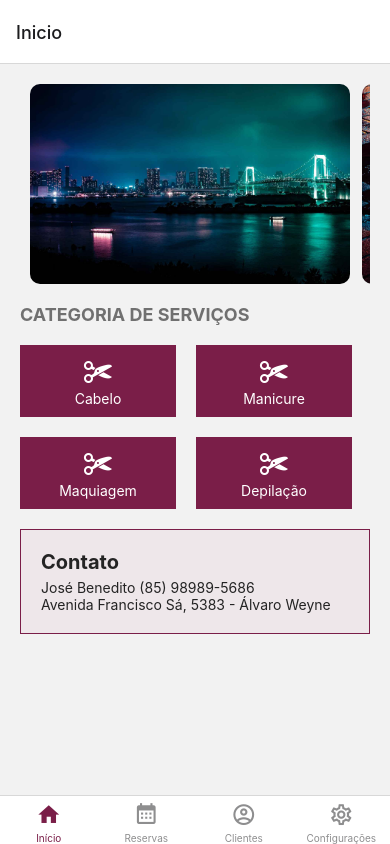
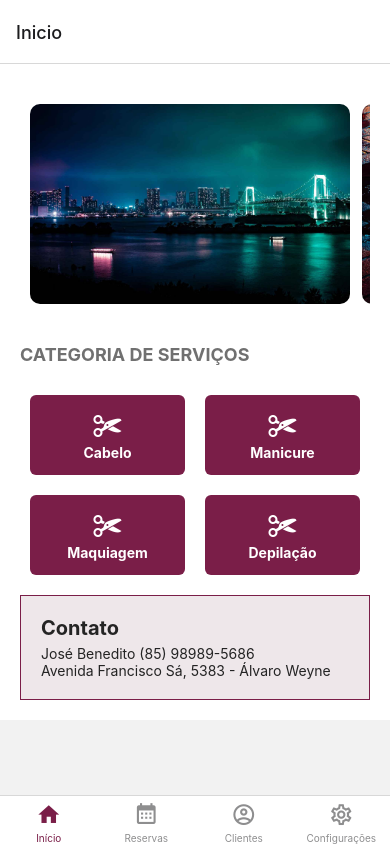
Before and after one commit to demetriuscaminha/alexstudio, a React Native app: screen /Principal in a window 390 px wide. Built offline with nearby package versions, Linux system fonts and the light colour scheme.

Commit message:
Ajustes login

```diff
--- a/App.js
+++ b/App.js
@@ -16,8 +16,8 @@ const Stack = createStackNavigator();
 function MyStack() {
   return (
     <Stack.Navigator>
+      <Stack.Screen name="Login" component={Login} />
       <Stack.Screen name="Home" component={Home} options={{headerShown: false}}/>
-      <Stack.Screen name="Login" component={Login} />
       <Stack.Screen name="EsqueceuSenha" component={EsqueceuSenha} />
       <Stack.Screen name="Cadastro" component={Cadastro} />
       <Stack.Screen name="Principal" component={Principal} options={{headerShown: false}}/>
--- a/src/screens/Cadastro.js
+++ b/src/screens/Cadastro.js
@@ -1,9 +1,17 @@
-import React from 'react'
+import React, { useState } from 'react';
 import { Button, Input, Text } from 'react-native-elements'
-import { View } from 'react-native'
+import { TouchableOpacity, View } from 'react-native'
 import styles from '../styles/styles'
 
-export default function Cadastro() {
+export default function Cadastro({ navigation }) {
+
+  const [nome, setNome] = useState('');
+  const [cpf, setCPF] = useState('');
+  const [apelido, setApelido] = useState('');
+  const [telefone, setTelefone] = useState('');
+  const [dataNasc, setDataNasc] = useState('');
+  const [email, setEmail] = useState('');
+  const [password, setPassword] = useState('');
 
   const mainPage = () => {
     navigation.navigate("Principal")
@@ -14,44 +22,36 @@ export default function Cadastro() {
       <Text>Logo</Text>
       <Input
         placeholder="Nome Completo"
-        onChangeText={value => setCNaome(value)}
-        secureTextEntry={true}
-      />
+        onChangeText={value => setNome(value)}
+        />
       <Input
         placeholder="CPF"
         onChangeText={value => setCPF(value)}
-        secureTextEntry={true}
       />
       <Input
         placeholder="Apelido"
         onChangeText={value => setApelido(value)}
-        secureTextEntry={true}
       />
       <Input
         placeholder="Telefone"
         onChangeText={value => setTelefone(value)}
-        secureTextEntry={true}
       />
       <Input
         placeholder="Data de Nascimento"
         onChangeText={value => setDataNasc(value)}
-        secureTextEntry={true}
       />
       <Input
         placeholder="E-mail"
         onChangeText={value => setEmail(value)}
-        secureTextEntry={true}
       />
       <Input
         placeholder="Senha"
         onChangeText={value => setPassword(value)}
         secureTextEntry={true}
       />
-      <Button
-        title="Salvar"
-        buttonStyle={{width: '100%'}}
-        onPress={() => mainPage()}
-      />
+      <TouchableOpacity onPress={() => mainPage()} style={styles.buttonTouch}>
+        <Text style={styles.buttonTouchText}>Salvar Cadastro</Text>
+      </TouchableOpacity>
     </View>
   )
 }
--- a/src/screens/Inicio.js
+++ b/src/screens/Inicio.js
@@ -2,6 +2,7 @@ import React from 'react';
 import { View, Image, FlatList, StyleSheet, Dimensions, TouchableOpacity } from 'react-native';
 import { Text } from 'react-native-elements';
 import Ionicons from '@expo/vector-icons/Ionicons';
+import styles from '../styles/styles';
 
 
 const carouselData = [
@@ -14,9 +15,11 @@ const carouselData = [
 
 const renderItem = ({ item }) => {
   return (
-    <View style={styles.grid}>
-      <View style={styles.carouselItem}>
-        <Image source={item.image} style={styles.image} />
+    <View style={styles.container}>
+      <View style={styles.grid}>
+        <View style={styles.carouselItem}>
+          <Image source={item.image} style={styles.carouselImage} />
+        </View>
       </View>
     </View>
   );
@@ -44,29 +47,33 @@ export default function Inicio({navigation}) {
         showsHorizontalScrollIndicator={false}
       />
 
-      <View style={{paddingVertical: 20}}>
+      <View style={{marginTop: 20}}>
           <Text style={{fontSize: 18, fontWeight: 'bold', color:'#707070'}}>CATEGORIA DE SERVIÇOS</Text>
       </View>
 
-      <View>
-        <View style={styles.row}>
-          <TouchableOpacity style={styles.button} onPress={() => ServicoCabelo()}>
+      <View style={styles.grid}>
+        <View style={styles.grid2x2}>
+          <TouchableOpacity style={[styles.button, {height: 80, marginHorizontal:10, marginVertical: 10}]} onPress={() => ServicoCabelo()}>
             <Ionicons name="cut" size={32} color="white" />
-            <Text style={styles.buttonText}>Cabelo</Text>
-          </TouchableOpacity>
-          <TouchableOpacity style={styles.button} onPress={actioBtn}>
-            <Ionicons name="cut" size={32} color="white" />
-            <Text style={styles.buttonText}>Manicure</Text>
+            <Text style={styles.buttonTouchText}>Cabelo</Text>
           </TouchableOpacity>
         </View>
-        <View style={styles.row}>
-          <TouchableOpacity style={styles.button} onPress={actioBtn}>
+        <View style={styles.grid2x2}>
+          <TouchableOpacity style={[styles.button, {height: 80, marginHorizontal:10}]} onPress={actioBtn}>
             <Ionicons name="cut" size={32} color="white" />
-            <Text style={styles.buttonText}>Maquiagem</Text>
+            <Text style={styles.buttonTouchText}>Manicure</Text>
           </TouchableOpacity>
-          <TouchableOpacity style={styles.button} onPress={actioBtn}>
+        </View>
+        <View style={styles.grid2x2}>
+          <TouchableOpacity style={[styles.button, {height: 80, marginHorizontal:10}]} onPress={actioBtn}>
             <Ionicons name="cut" size={32} color="white" />
-            <Text style={styles.buttonText}>Depilação</Text>
+            <Text style={styles.buttonTouchText}>Maquiagem</Text>
+          </TouchableOpacity>
+        </View>
+        <View style={styles.grid2x2}>
+          <TouchableOpacity style={[styles.button, {height: 80, marginHorizontal:10}]} onPress={actioBtn}>
+            <Ionicons name="cut" size={32} color="white" />
+            <Text style={styles.buttonTouchText}>Depilação</Text>
           </TouchableOpacity>
         </View>
       </View>
@@ -79,53 +86,3 @@ export default function Inicio({navigation}) {
     </View>
   );
 };
-
-const styles = StyleSheet.create({
-    container: {
-      flex: 1,
-      padding: 20
-    },
-    content: {
-      padding: 20
-    },
-    carouselItem: {
-      width: Dimensions.get('window').width * 0.8,
-      height: 200,
-      marginHorizontal: 10,
-    },
-    image: {
-      flex: 1,
-      resizeMode: 'cover',
-      height: 200,
-      width: 320,
-      borderRadius: 10,
-    },
-    row: {
-        flexDirection: 'row',
-        marginBottom: 20,
-        width: Dimensions.get('window').width,
-    },
-    button: {
-      width: Dimensions.get('window').width * 0.4,
-      backgroundColor: '#7A1E48',
-      marginRight: 20,
-      flexDirection: 'column',
-      alignItems: 'center',
-      padding: 10,
-    },
-    buttonText: {
-      color: 'white'
-    },
-    badge: {
-      backgroundColor: '#EEE7EA',
-      borderColor: '#7A1E48',
-      borderStyle: 'solid',
-      borderWidth: 1,
-      padding: 20
-    },
-    titleBadge: {
-      fontSize: 20,
-      fontWeight: 'bold',
-      marginBottom: 5
-    }
-});
--- a/src/screens/Login.js
+++ b/src/screens/Login.js
@@ -1,9 +1,12 @@
-import React from 'react'
-import { Button, Input, Text } from 'react-native-elements'
-import { Dimensions, StyleSheet, TouchableOpacity, View } from 'react-native'
+import React, { useState } from 'react';
+import { Input, Text } from 'react-native-elements'
+import { TouchableOpacity, View } from 'react-native'
 import styles from '../styles/styles';
 
 export default function Login({navigation}) {
+
+  const [email, setEmail] = useState('');
+  const [password, setPassword] = useState('');
 
   const cadastrar = () => {
     navigation.navigate("Cadastro")
@@ -18,13 +21,7 @@ export default function Login({navigation}) {
   return (
     <View style={styles.container}>
       <Text>Logo</Text>
-      <Text>
-        Entre com Login e Senha ou{' '}
-        <TouchableOpacity onPress={cadastrar}>
-          <Text>Registre-se</Text>
-        </TouchableOpacity>{' '}
-        .
-      </Text>
+
       <View style={styles.content}>
         <Input
           placeholder="E-mail"
@@ -35,15 +32,19 @@ export default function Login({navigation}) {
         />
         <Input
           placeholder="Sua Senha"
-          rightIcon={{ type: 'font-awesome', name: 'lock', size: 18 }}
+          leftIcon={{ type: 'font-awesome', name: 'lock', size: 19 }}
+          rightIcon={{ type: 'font-awesome', name: 'eye', size: 19 }}
           onChangeText={value => setPassword(value)}
           secureTextEntry={true}
         />
-        <TouchableOpacity onPress={esqueceu} style={{marginBottom:20,}}>
-          <Text>Esqueceu a senha?</Text>
+        <TouchableOpacity onPress={() => mainPage()} style={[styles.buttonTouch, { marginBottom: 15 }]}>
+          <Text style={styles.buttonTouchText}>ENTRAR</Text>
         </TouchableOpacity>
-        <TouchableOpacity onPress={() => mainPage()} style={styles.buttonTouch}>
-          <Text style={styles.buttonTouchText}>ACESSAR</Text>
+        <TouchableOpacity onPress={esqueceu}  style={styles.buttonTouch}>
+          <Text style={styles.buttonTouchText}>ESQUECI MINHA SENHA</Text>
+        </TouchableOpacity>
+        <TouchableOpacity onPress={cadastrar} style={{alignItems: 'center', marginTop: 15}}>
+          <Text>INSCREVA-SE</Text>
         </TouchableOpacity>
       </View>
     </View>
--- a/src/styles/styles.js
+++ b/src/styles/styles.js
@@ -19,9 +19,22 @@ const styles = StyleSheet.create({
       backgroundColor: mainColor,
     },
     row: {
+      width: windowWidth,
       flexDirection: 'row',
       alignItems: 'center',
       gap: 10
+    },
+    carouselItem: {
+      width: Dimensions.get('window').width * 0.8,
+      height: 200,
+      marginHorizontal: 10,
+    },
+    carouselImage: {
+      flex: 1,
+      resizeMode: 'cover',
+      height: 200,
+      width: 320,
+      borderRadius: 10,
     },
     column: {
       flexDirection: 'column',
@@ -41,10 +54,20 @@ const styles = StyleSheet.create({
       padding: 20,
       justifyContent: 'space-between',
     },
+    grid: {
+      flexDirection: 'row',
+      flexWrap: 'wrap',
+      marginVertical: 20,
+    },
+    grid2x2: {
+      width: '50%',
+    },
     button: {
-        width: windowWidth*0.8,
         marginTop: 10,
         backgroundColor: '#7A1E48',
+        justifyContent: 'center',
+        alignItems: 'center',
+        borderRadius:6
     },
     addButtonView: {
       justifyContent: 'flex-end',
@@ -148,6 +171,18 @@ const styles = StyleSheet.create({
       fontWeight: "bold",
       textAlign: "center",
     },
+    badge: {
+      backgroundColor: '#EEE7EA',
+      borderColor: '#7A1E48',
+      borderStyle: 'solid',
+      borderWidth: 1,
+      padding: 20
+    },
+    titleBadge: {
+      fontSize: 20,
+      fontWeight: 'bold',
+      marginBottom: 5
+    }
 });
 
 export default styles
```
